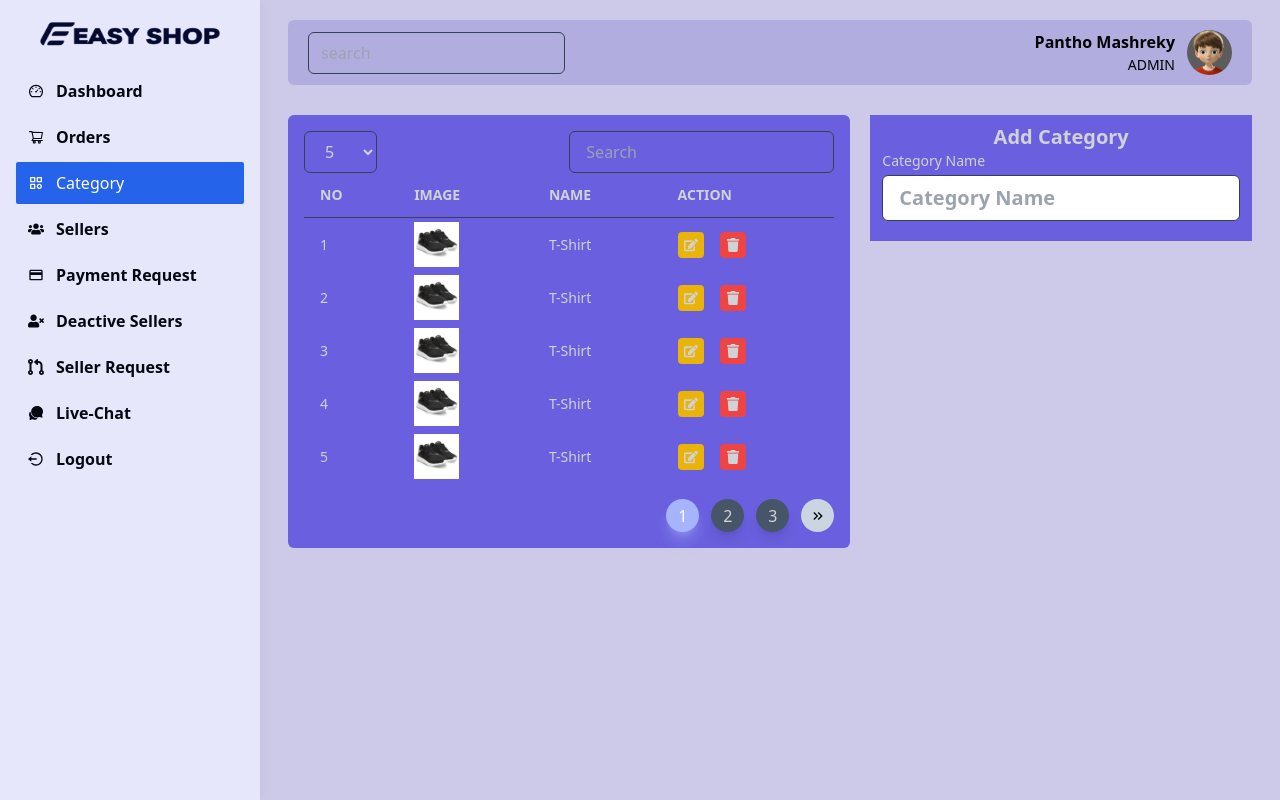
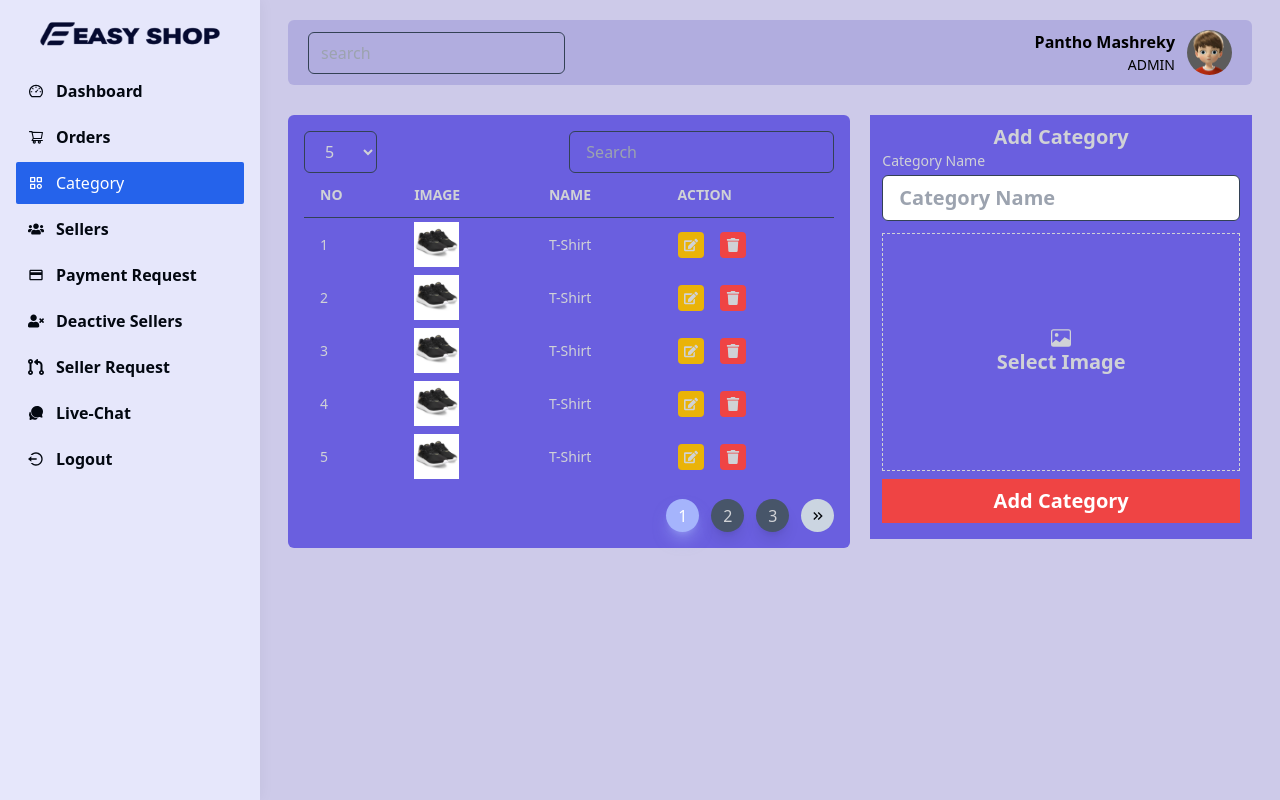
Before and after one commit to pantho0/multi-vendor-ecommerce, a React (Create React App) app in the folder dashboard/: page /admin/dashboard/category in a window 1280 px wide. Built offline with nearby package versions, Linux system fonts and the light colour scheme.

Commit message:
image uploading input field added and modified category adding field code

```diff
--- a/dashboard/src/views/admin/Category.jsx
+++ b/dashboard/src/views/admin/Category.jsx
@@ -3,6 +3,7 @@ import { Link } from "react-router-dom";
 import Pagination from "../Pagination";
 import img1 from "../../assets/images/category/1.jpg";
 import { FaEdit, FaTrash } from "react-icons/fa";
+import { BsImage } from "react-icons/bs";
 
 const Category = () => {
   const [show, setShow] = useState(false);
@@ -107,7 +108,25 @@ const Category = () => {
                     <form>
                         <div className="flex flex-col w-full gap-1 mb-3">
                         <label className="text-sm text-left font-normal" htmlFor="name">Category Name</label>
-                        <input className="px-4 py-2 focus:border-indigo-500 outline-none bg-white border border-slate-700 rounded-md text-[#d0d2d6]" type="text" id="name" name="category_name" placeholder="Category Name" />
+                        <input className="px-4 py-2 focus:border-indigo-500 outline-none bg-white border border-slate-700 rounded-md text-[#020408]" type="text" id="name" name="category_name" placeholder="Category Name" />
+                        </div>
+                        <div>
+                        <label className="flex justify-center items-center flex-col h-[238px] cursor-pointer border border-dashed hover:border-red-500 w-full border-[#d0d2d6]" htmlFor="image">
+                        <span>
+                            <BsImage/>
+                        </span>
+                        <span>
+                            Select Image
+                        </span>
+                        </label>
+                        <input className="hidden" type="file" name="image" id="image" />
+
+                        <div>
+                            <button className="bg-red-500 w-full hover:shadow-red-500/50 hover:shadow-md text-white rouded-md px-7 py-2 my-2">
+                                Add Category
+                            </button>
+                        </div>
+
                         </div>
                     </form>
 
```
